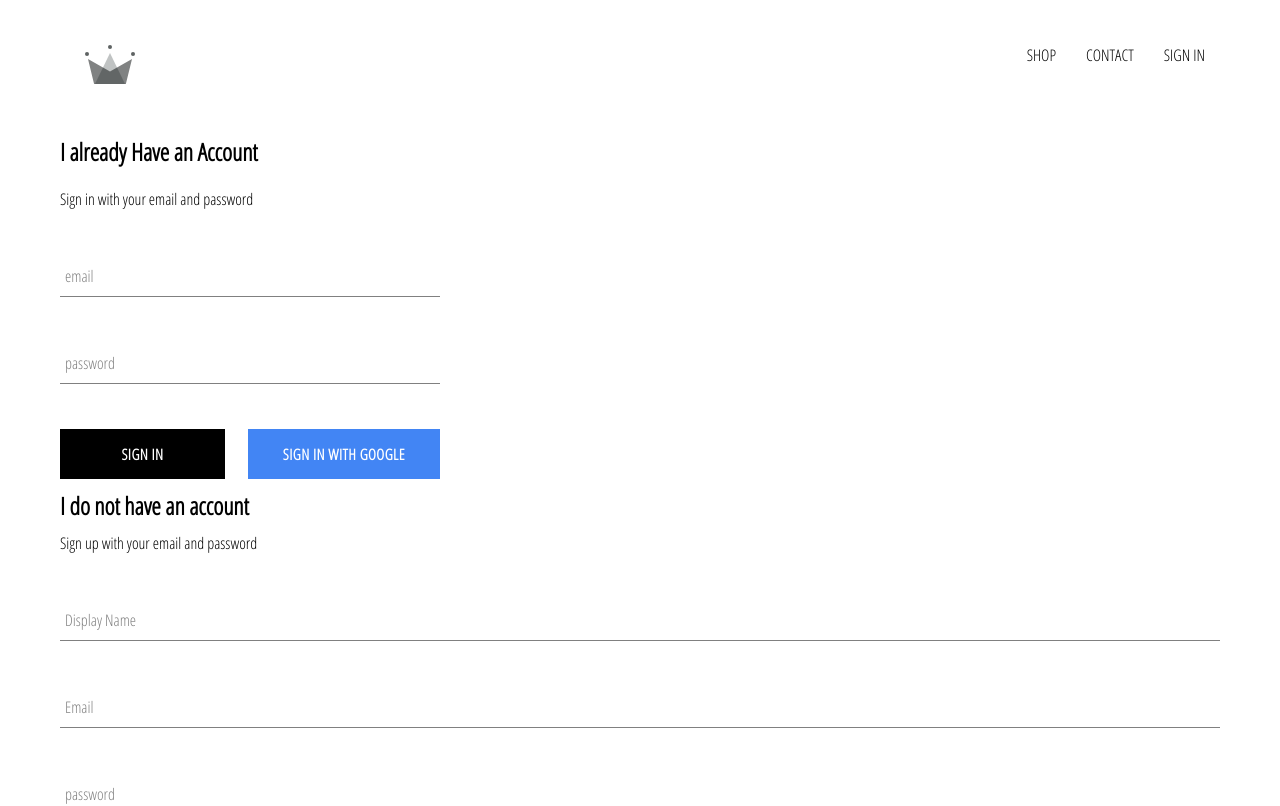
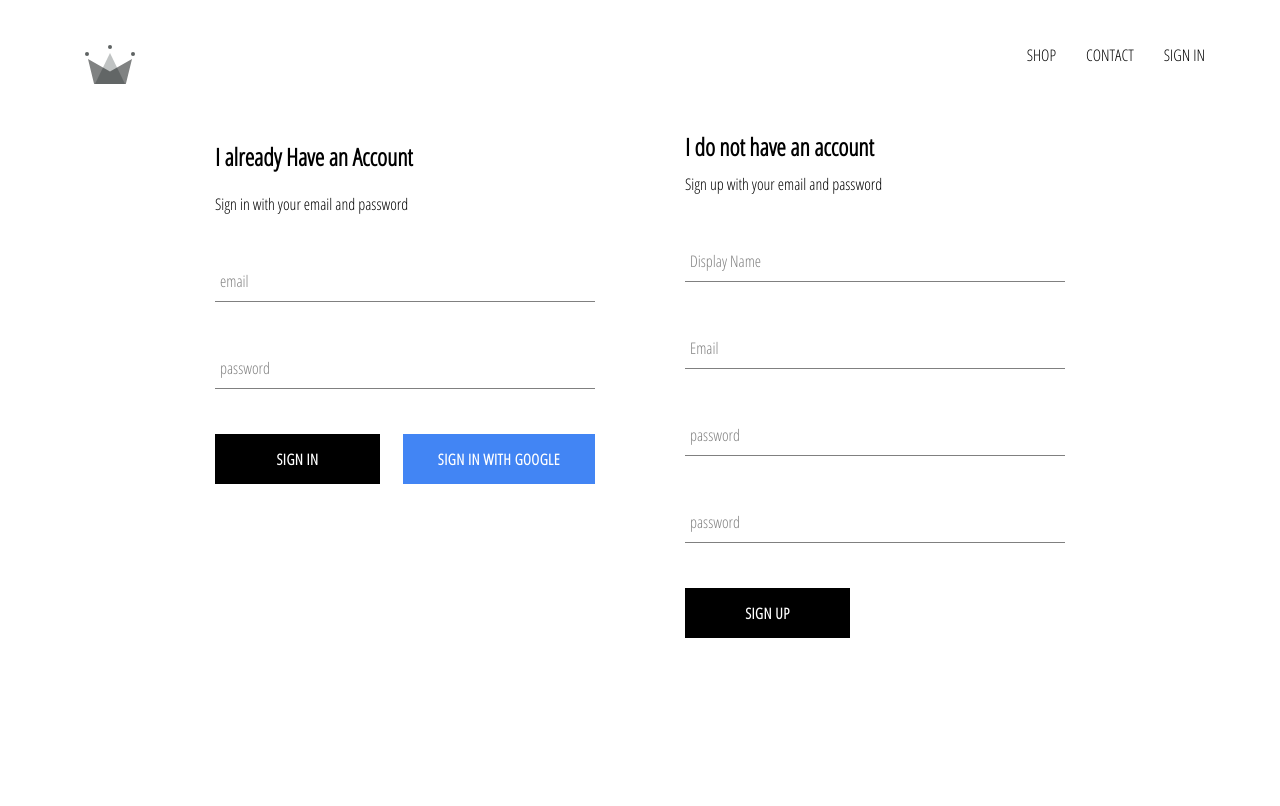
Before and after one commit to Tshamp7/crwn-clothing, a React (Create React App) app: page /signin in a window 1280 px wide. Shown: the top 806 px of the page. Built offline with nearby package versions, Linux system fonts and the light colour scheme; no server answers.

Commit message:
imlpement sign-up with email and password feature

```diff
--- a/src/components/sign-up/sign-up.component.jsx
+++ b/src/components/sign-up/sign-up.component.jsx
@@ -56,7 +56,7 @@
     const { displayName, email, password, confirmPassword } = this.state;
 
     return (
-      <div className="signUp">
+      <div className="sign-up">
         <h2 className="title">I do not have an account</h2>
         <span>Sign up with your email and password</span>
 
--- a/src/pages/sign-in-and-sign-up/sign-in-and-sign-up.styles.scss
+++ b/src/pages/sign-in-and-sign-up/sign-in-and-sign-up.styles.scss
@@ -0,0 +1,6 @@
+.sign-in-and-sign-up {
+  width: 850px;
+  display: flex;
+  justify-content: space-between;
+  margin: 30px auto;
+}
```
